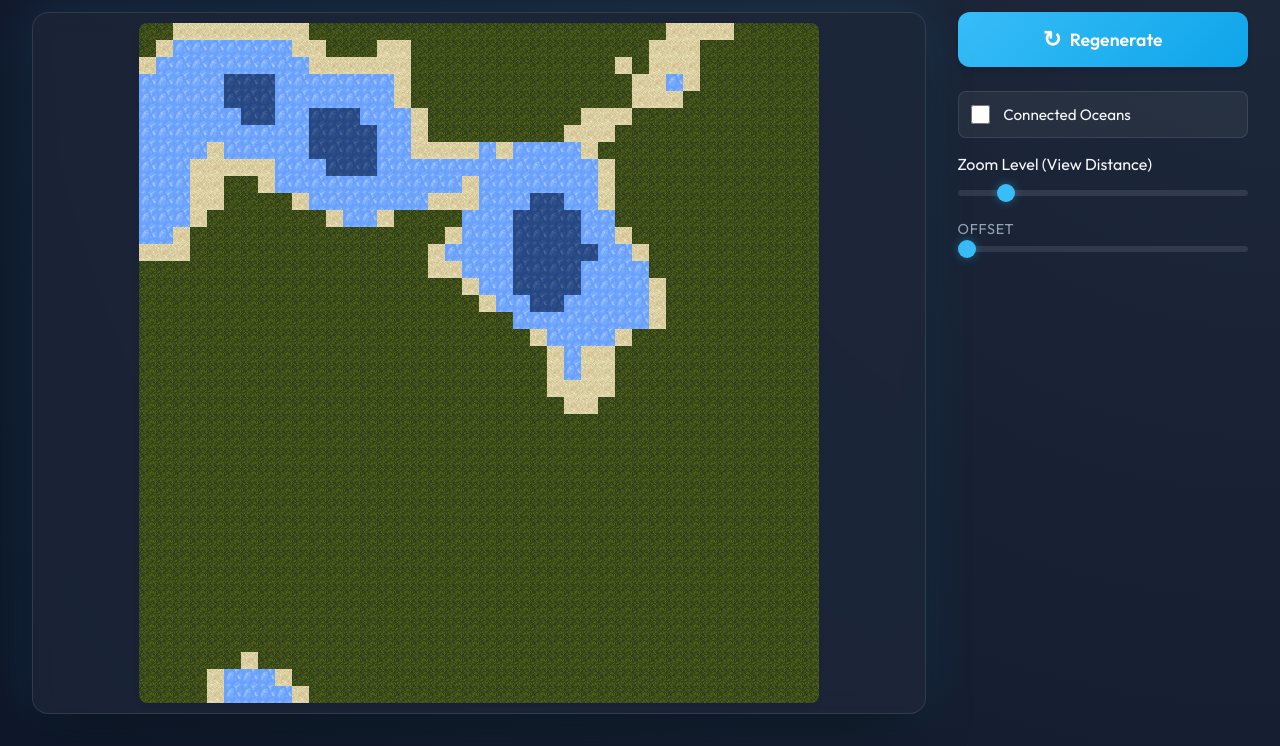
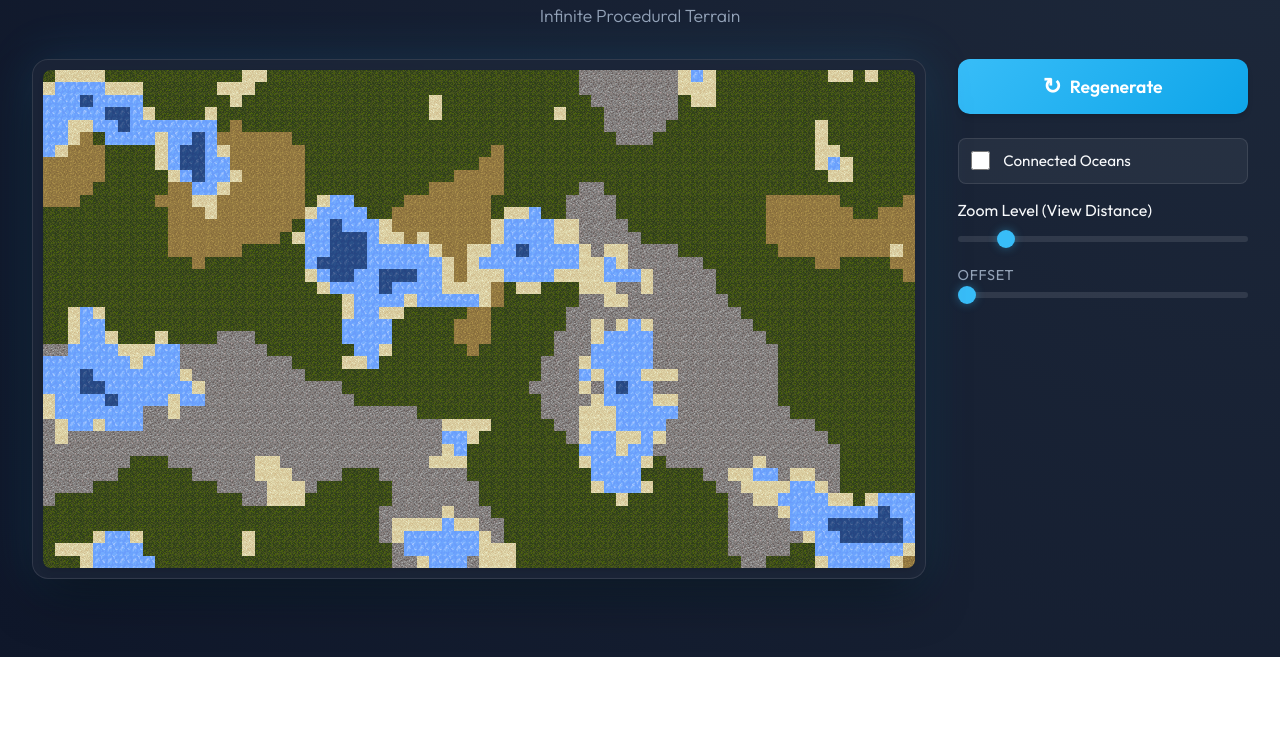
Before and after one commit to leocunhadev/flatcraft, a website built with Vite: page index.html in a window 1280 px wide. Shown: the part 143-889 px from the top of the page. After the commit the page ends 800 px from the top, so only its background shows below. Built offline with nearby package versions, Linux system fonts and the light colour scheme.

Commit message:
feat: Implement initial terrain generation, rendering, and interactive UI for map display.

```diff
--- a/src/generation.ts
+++ b/src/generation.ts
@@ -6,28 +6,30 @@ const WATER_LEVEL = 6.0;
 export interface TerrainData {
     heightMap: Float32Array;
     tempMap: Float32Array;
-    visibleTiles: number;
+    tilesX: number;
+    tilesY: number;
 }
 
 export function generateTerrainData(
-    visibleTiles: number,
+    tilesX: number,
+    tilesY: number,
     userOffset: number,
     useWarp: boolean,
     noiseHeight: PerlinNoise,
     noiseTemp: PerlinNoise
 ): TerrainData {
 
-    const frequency = 0.05;
+    const frequency = 0.1;
     const octaves = 4;
-    // Reduced Temp frequency for larger, biomes, but slightly more diverse than before
-    const tempFrequency = frequency * 0.1;
+    // Increased Temp frequency for more diverse biomes
+    const tempFrequency = frequency * 0.5;
 
-    const heightMap = new Float32Array(visibleTiles * visibleTiles);
-    const tempMap = new Float32Array(visibleTiles * visibleTiles);
+    const heightMap = new Float32Array(tilesX * tilesY);
+    const tempMap = new Float32Array(tilesX * tilesY);
 
     // PASS 1: GENERATION (Noise Calculation)
-    for (let y = 0; y < visibleTiles; y++) {
-        for (let x = 0; x < visibleTiles; x++) {
+    for (let y = 0; y < tilesY; y++) {
+        for (let x = 0; x < tilesX; x++) {
             const worldOffsetX = userOffset;
             const worldOffsetY = userOffset;
             const worldTileX = x + worldOffsetX;
@@ -73,7 +75,7 @@ export function generateTerrainData(
             let rawT = fbm(nTx, nTy, 2, 0.5, 2.0, noiseTemp);
             const t = (rawT + 1) / 2;
 
-            const index = y * visibleTiles + x;
+            const index = y * tilesX + x;
             heightMap[index] = h;
             tempMap[index] = t;
         }
@@ -84,9 +86,9 @@ export function generateTerrainData(
         const newHeightMap = new Float32Array(heightMap);
         const SEARCH_DIST = 5;
 
-        for (let y = 0; y < visibleTiles; y++) {
-            for (let x = 0; x < visibleTiles; x++) {
-                const i = y * visibleTiles + x;
+        for (let y = 0; y < tilesY; y++) {
+            for (let x = 0; x < tilesX; x++) {
+                const i = y * tilesX + x;
 
                 // Only modify Land
                 if (heightMap[i] > WATER_LEVEL) {
@@ -97,15 +99,15 @@ export function generateTerrainData(
                     // Scan Left
                     for (let d = 1; d <= SEARCH_DIST; d++) {
                         if (x - d < 0) break;
-                        if (heightMap[y * visibleTiles + (x - d)] <= WATER_LEVEL) {
+                        if (heightMap[y * tilesX + (x - d)] <= WATER_LEVEL) {
                             distLeft = d;
                             break;
                         }
                     }
                     // Scan Right
                     for (let d = 1; d <= SEARCH_DIST; d++) {
-                        if (x + d >= visibleTiles) break;
-                        if (heightMap[y * visibleTiles + (x + d)] <= WATER_LEVEL) {
+                        if (x + d >= tilesX) break;
+                        if (heightMap[y * tilesX + (x + d)] <= WATER_LEVEL) {
                             distRight = d;
                             break;
                         }
@@ -113,15 +115,15 @@ export function generateTerrainData(
                     // Scan Up
                     for (let d = 1; d <= SEARCH_DIST; d++) {
                         if (y - d < 0) break;
-                        if (heightMap[(y - d) * visibleTiles + x] <= WATER_LEVEL) {
+                        if (heightMap[(y - d) * tilesX + x] <= WATER_LEVEL) {
                             distUp = d;
                             break;
                         }
                     }
                     // Scan Down
                     for (let d = 1; d <= SEARCH_DIST; d++) {
-                        if (y + d >= visibleTiles) break;
-                        if (heightMap[(y + d) * visibleTiles + x] <= WATER_LEVEL) {
+                        if (y + d >= tilesY) break;
+                        if (heightMap[(y + d) * tilesX + x] <= WATER_LEVEL) {
                             distDown = d;
                             break;
                         }
@@ -136,5 +138,5 @@ export function generateTerrainData(
         heightMap.set(newHeightMap);
     }
 
-    return { heightMap, tempMap, visibleTiles };
+    return { heightMap, tempMap, tilesX, tilesY };
 }
--- a/src/main.ts
+++ b/src/main.ts
@@ -37,13 +37,25 @@ function generate() {
 
   // 1. Gather Inputs
   const visibleTilesInput = parseInt(scaleInput.value);
-  const visibleTiles = Math.max(4, visibleTilesInput);
+  const tilesY = Math.max(4, visibleTilesInput); // Base zoom on vertical height
+
+  // Get container aspect ratio
+  // We use the canvas's current display size (which fills the container)
+  // If canvas is hidden or 0, fallback to square.
+  let aspect = 1;
+  const rect = canvas.getBoundingClientRect();
+  if (rect.width > 0 && rect.height > 0) {
+    aspect = rect.width / rect.height;
+  }
+
+  const tilesX = Math.round(tilesY * aspect);
+
   const userOffset = parseFloat(offsetInput.value);
   const useWarp = warpInput.checked;
 
-  // 2. Resize Canvas
-  const renderWidth = visibleTiles * TILE_SIZE;
-  const renderHeight = visibleTiles * TILE_SIZE;
+  // 2. Resize Canvas Buffer
+  const renderWidth = tilesX * TILE_SIZE;
+  const renderHeight = tilesY * TILE_SIZE;
 
   if (canvas.width !== renderWidth || canvas.height !== renderHeight) {
     canvas.width = renderWidth;
@@ -57,7 +69,8 @@ function generate() {
 
   // 3. Generate Data (Pass 1 & 2)
   const terrainData = generateTerrainData(
-    visibleTiles,
+    tilesX,
+    tilesY,
     userOffset,
     useWarp,
     noiseHeight,
@@ -73,6 +86,13 @@ scaleInput.addEventListener('input', generate);
 offsetInput.addEventListener('input', generate);
 warpInput.addEventListener('change', generate);
 
+// Debounced resize listener
+let resizeTimeout: number;
+window.addEventListener('resize', () => {
+  clearTimeout(resizeTimeout);
+  resizeTimeout = setTimeout(generate, 100);
+});
+
 regenerateBtn.addEventListener('click', () => {
   noiseHeight = new PerlinNoise();
   noiseTemp = new PerlinNoise();
--- a/src/renderer.ts
+++ b/src/renderer.ts
@@ -7,7 +7,7 @@ export function renderMap(
     terrainImage: HTMLImageElement,
     data: TerrainData
 ) {
-    const { heightMap, tempMap, visibleTiles } = data;
+    const { heightMap, tempMap, tilesX, tilesY } = data;
 
     // Resize canvas via CSS logic implied by main (main handles logical resize, this renders)
     // Actually main handles logical resize? No, we should probably do it here or assume context is ready.
@@ -16,9 +16,9 @@ export function renderMap(
     // Actually, we should clear here just to be safe, but main logic handles size.
     // Let's assume the canvas buffer is already resized by the caller if needed.
 
-    for (let y = 0; y < visibleTiles; y++) {
-        for (let x = 0; x < visibleTiles; x++) {
-            const index = y * visibleTiles + x;
+    for (let y = 0; y < tilesY; y++) {
+        for (let x = 0; x < tilesX; x++) {
+            const index = y * tilesX + x;
             const h = heightMap[index];
             const t = tempMap[index];
 
--- a/src/style.css
+++ b/src/style.css
@@ -85,8 +85,13 @@ header p {
 .canvas-container {
   flex: 3;
   position: relative;
+  /* padding: 10px; removed padding to maximize map area? or keep? let's keep padding but careful with sizing */
   padding: 10px;
   background: var(--card-bg);
+  height: 65vh;
+  width: 100%;
+  overflow: hidden;
+  /* Ensure no spill */
   border-radius: 16px;
   border: 1px solid var(--glass-border);
   box-shadow: 0 25px 50px -12px rgba(0, 0, 0, 0.5), var(--canvas-shadow);
@@ -105,10 +110,10 @@ header p {
 
 canvas {
   display: block;
-  /* width: 100%; removed to let height drive the size */
-  height: 85vh;
-  width: auto;
-  max-width: 100%;
+  width: 100%;
+  height: 100%;
+  object-fit: contain;
+  /* or cover? */
   /* aspect-ratio: 1 / 1; removed */
   image-rendering: pixelated;
   /* Crucial for strict 1px look */
```
